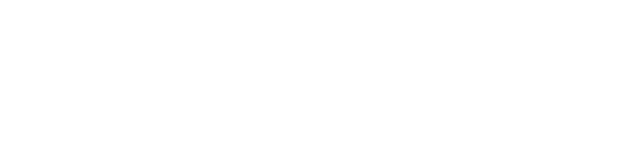
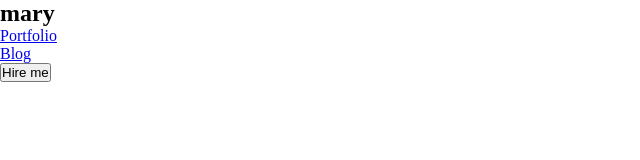
Before and after one commit to Sagor75D/web-portfolio-start, a plain HTML site: page index.html in a window 1280 px wide. Shown: the whole page, without its empty margins (0-640 px from the left). Drawn offline with Linux system fonts and the light colour scheme.

Commit message:
I am making portfolio

```diff
--- a/index.html
+++ b/index.html
@@ -10,7 +10,14 @@
 <body>
     <div class="main">
         <div class="header">
-
+            <nav>
+                <h2>mary</h2>
+                <ul>
+                    <li><a href="#">Portfolio</a></li>
+                    <li><a href="#">Blog</a></li>
+                    <li><button>Hire me</button></li>
+                </ul>
+            </nav>
         </div>
         <div class="body">
 
```
